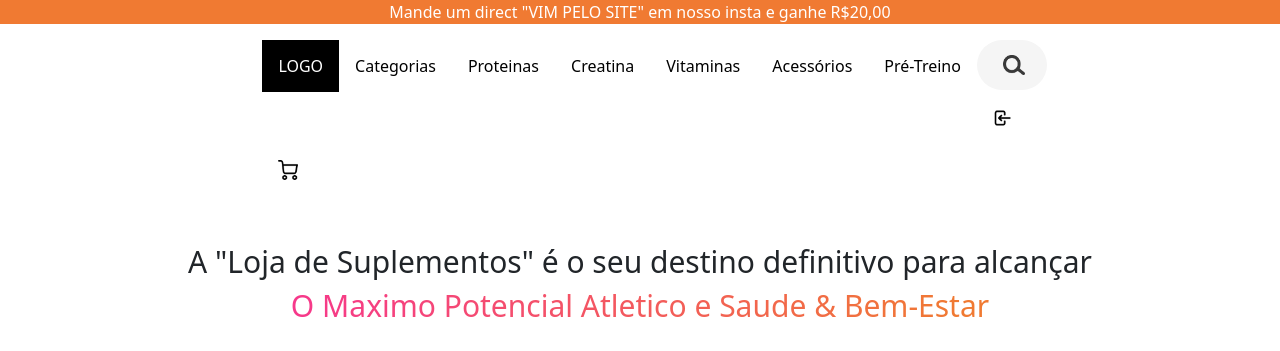
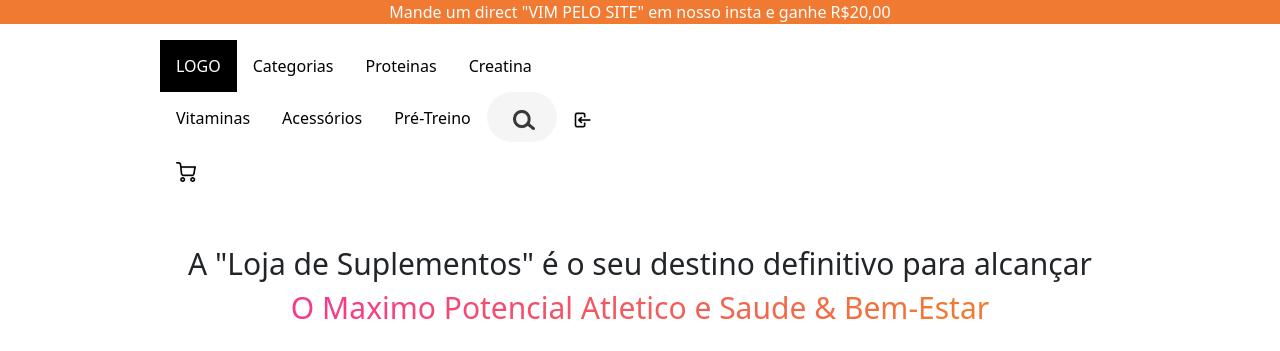
Before and after one commit to LorenzoBertozzi/Projeto_Pweb, a PHP site: page / in a window 1280 px wide. Shown: the top 351 px of the page. Run offline with PHP 8.4, Linux system fonts and the light colour scheme.

Commit message:
Update style.css

```diff
--- a/css/style.css
+++ b/css/style.css
@@ -26,33 +26,51 @@ header{
 
 }
 
-ul {
+.menu ul{
     list-style-type: none;
     overflow: hidden;
-background-color: #fff;
     top: 0;
-width: 80%;
-margin-left: 10%;
-margin-left: 10%;
 
+    width: 50%;
 
 }
 
-li {
+.menu ul li{
+    position: relative;
     float: left;
+
 }
 
-li a {
+.menu ul li a{
+    position: relative;
     display: block;
-color: rgb(0, 0, 0);
+
+    color: #000;
+    text-decoration: none;
     text-align: center;
     padding: 14px 16px;
-text-decoration: none;
+
 }
 
-li a:hover:not(.active) {
+.menu ul li .active{
+    color: #fff;
+}
+
+.menu ul li a:hover:not(.active) {
     transform: scale(1.1);
 }
+
+.menu .celular-nav1{
+    float: left;
+    width: 75%;
+}
+
+.menu .celular-nav2{
+    padding: 0;
+    display: inline-flex;
+    width: 25%;
+}
+
 
 li a img{
     height: 20px;
@@ -442,7 +460,9 @@ li a img{
   }
 
 #Cadastro-email  form > input {
-    border: none
+    background: none;
+    border: 0;
+    outline: 0;
   }
 
 #Cadastro-email  form > button {
```
Lines whose indentation alone changed are shown as unchanged.
